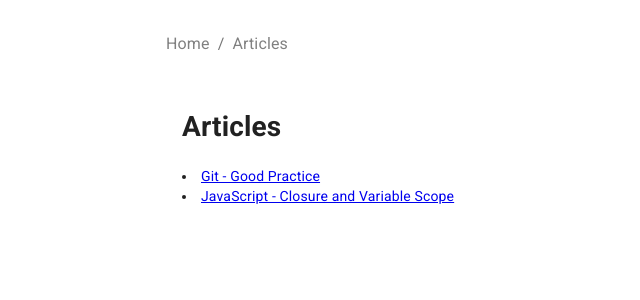
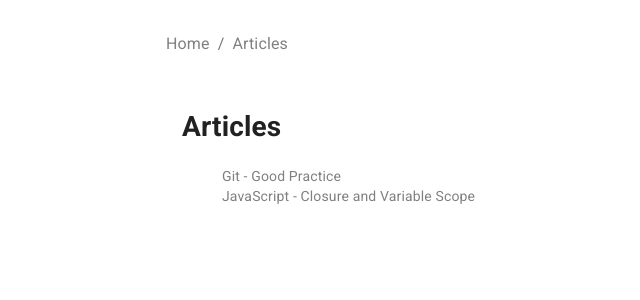
Before and after one commit to jeddl/NextJS-Static-Blog, a Next.js app: page /posts in a window 1280 px wide. Shown: the top 300 px of the page, without its empty margins (18-658 px from the left). Built offline with nearby package versions, Linux system fonts and the light colour scheme.

Commit message:
Basic Article List Style

```diff
--- /dev/null
+++ b/src/components/styles/ArticleList.ts
@@ -0,0 +1,18 @@
+import styled from "styled-components";
+
+export const ListRoot = styled.ul`
+	list-style-type: none;
+`;
+
+export const ListItem = styled.li`
+	color: "black";
+`;
+
+export const StyledLink = styled.a`
+	text-decoration: none;
+	color: gray;
+	&:hover {
+		text-decoration: none;
+		color: black;
+	}
+`;
--- a/src/components/styles/NavLink.ts
+++ b/src/components/styles/NavLink.ts
@@ -7,9 +7,6 @@ const StyledLink = styled.a`
 		text-decoration: none;
 		color: black;
 	}
-	&.active {
-		color: red;
-	}
 `;
 
 export default StyledLink;
--- a/src/pages/posts.tsx
+++ b/src/pages/posts.tsx
@@ -6,6 +6,11 @@ import getFilenames, { getFileContentWithMeta } from "../usecases/getFileInfo";
 import Grid from "@material-ui/core/Grid";
 import useGrid from "../components/styles/PageGrid";
 import FixedDiv from "../components/styles/FixDiv";
+import {
+	ListRoot,
+	ListItem,
+	StyledLink,
+} from "../components/styles/ArticleList";
 
 const Articles = ({ titleWithFilenames }) => {
 	const classes = useGrid();
@@ -19,20 +24,21 @@ const Articles = ({ titleWithFilenames }) => {
 				</Grid>
 				<Grid item xs={6} className={classes.root}>
 					<h1> Articles </h1>
-					<div>
+					<ListRoot>
 						{titleWithFilenames.map((titleWithFilename) => {
 							return (
-								<li key={titleWithFilename["filename"]}>
+								<ListItem key={titleWithFilename["filename"]}>
 									<Link
 										href="/articles/[slug]"
 										as={"/articles/" + titleWithFilename["filename"]}
+										passHref
 									>
-										<a>{titleWithFilename["title"]}</a>
+										<StyledLink>{titleWithFilename["title"]}</StyledLink>
 									</Link>
-								</li>
+								</ListItem>
 							);
 						})}
-					</div>
+					</ListRoot>
 				</Grid>
 			</TopLevelContainer>
 		</>
```
